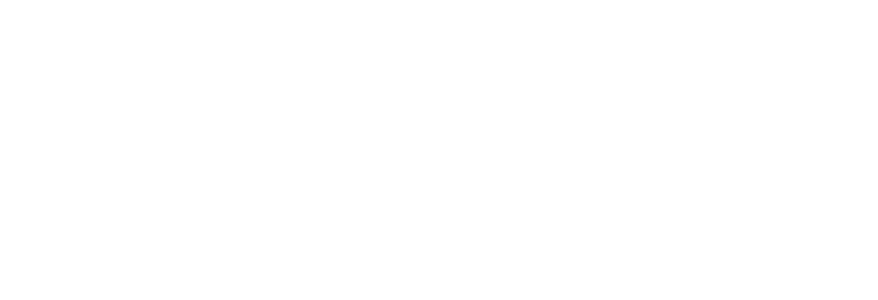
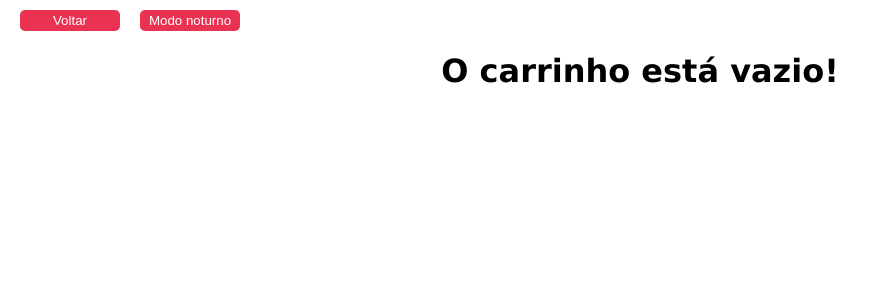
Before and after one commit to DanielHott/frontend-voll, a React (Create React App) app: page /carrinho in a window 1280 px wide. Before the commit this address had no page. Shown: the top 300 px of the page, without its empty margins (0-878 px from the left). Built offline with nearby package versions, Linux system fonts and the light colour scheme.

Commit message:
Atualizaçao: adicionando indentaçao e ocultar senha no login

```diff
--- a/src/App.js
+++ b/src/App.js
@@ -3,6 +3,7 @@ import { Route, Routes } from 'react-router-dom';
 import Login from './Login'
 import Products from './Products'
 import ControlArea from './ControlArea';
+import Carrinho from './Carrinho';
 import MyContextProvider from './context/myContext';
 
 function App() {
@@ -12,6 +13,7 @@ function App() {
           <Route path="/" element={ <Login /> } />
           <Route path="/products" element={ <Products /> } />
           <Route path="/admin" element={ <ControlArea /> } />
+          <Route path="/carrinho" element={ <Carrinho /> } />
         </Routes>
       </MyContextProvider>
 
--- /dev/null
+++ b/src/Carrinho.js
@@ -0,0 +1,84 @@
+import { useEffect, useState } from "react";
+import { useNavigate } from "react-router-dom";
+import { useInfo } from "./context/myContext";
+import { updateUser, findUser, changeBackground } from "./utils";
+
+function Carrinho() {
+  const navigate = useNavigate();
+  const { info, card, setCard } = useInfo();
+  const [coins, setCoins] = useState({ email: "", coins: "" });
+  const [mode, setMode] = useState(false);
+  const [loading, setLoading] = useState(true);
+
+  async function updateCoins(product) {
+    const actUser = await findUser({ email: info.email }).then((a) => a);
+    const newCoins = Number(actUser.coins) - Number(product.coins);
+    console.log(newCoins);
+    if (newCoins < 0)
+      return alert(
+        `Você não possui saldo para esta compra! Seu saldo: $${actUser.coins}`
+      );
+    setCoins({ ...coins, coins: newCoins });
+    await updateUser({ email: info.email, coins: newCoins });
+    alert(`Produto adquirido! Novo saldo: $${newCoins}`);
+  }
+
+  function removeCarrinho(product) {
+    const novoCard = card.filter((item) => item.index !== product.index);
+    setCard(novoCard);
+    if (novoCard.length === 0) setLoading(true);
+    alert(
+      `${product.name} foi removido! Você possui ${
+        card.length - 1
+      } produtos no carrinho`
+    );
+  }
+
+  useEffect(() => {
+    if (card.length > 0) setLoading(false);
+  }, []);
+
+  return (
+    <div className="Products">
+      <button className="button-back" onClick={() => navigate("/products")}>
+        Voltar
+      </button>
+      <button
+        className="button-back"
+        onClick={(e) => changeBackground(e.target, mode, setMode)}
+      >
+        Modo noturno
+      </button>
+      <div className="cards-area">
+        {!loading ? (
+          card.map((product) => {
+            return (
+              <div className="Card" key={product.name}>
+                <button
+                  className="button-back"
+                  onClick={() => removeCarrinho(product)}
+                >
+                  Remover
+                </button>
+                <img src={product.image} alt="product" width="200" />
+                <h2>{product.name}</h2>
+                <p>{product.description}</p>
+                <p>Valor: ${product.coins}</p>
+                <button
+                  className="button-back"
+                  onClick={() => updateCoins(product)}
+                >
+                  Comprar
+                </button>
+              </div>
+            );
+          })
+        ) : (
+          <h1 className="carrinho">O carrinho está vazio!</h1>
+        )}
+      </div>
+    </div>
+  );
+}
+
+export default Carrinho;
--- a/src/ControlArea.js
+++ b/src/ControlArea.js
@@ -26,6 +26,7 @@ async function findAUser(e) {
 }
 
 async function updateCoins(e) {
+  e.preventDefault();
   await updateUser(coins);
   findAUser(e);
   alert('Usuário atualizado!')
@@ -84,8 +85,10 @@ async function updateCoins(e) {
               <p>Usuário: { item.name }</p>
               <p>Saldo Atual: { item.coins }</p>
               Novo saldo: <br />
+              <form onClick={(e) => updateCoins(e)}>
               <input className="name-product" type="number" onChange={(e) => setCoins({ email: item.email, coins: e.target.value })} />
-              <button className="button-back" onClick={(e) => updateCoins(e)}>Alterar</button>
+              <button className="button-back">Alterar</button>
+              </form>
               </div>
             )
           }) : <p></p> }
--- a/src/Login.js
+++ b/src/Login.js
@@ -1,32 +1,62 @@
-import { useInfo } from './context/myContext';
-import { useNavigate } from 'react-router-dom'
-import { redirect } from './utils'
-import voll from './voll.png'
+import { useInfo } from "./context/myContext";
+import { useState } from "react";
+import { useNavigate } from "react-router-dom";
+import { redirect, changePassword } from "./utils";
+import voll from "./voll.png";
 
 function Login() {
   const navigate = useNavigate();
+  const [password, setPassword] = useState(true);
   const { info, setInfo } = useInfo();
 
   return (
     <div className="login">
-        <form className="form-login" onSubmit={ (e) => redirect(info, e, info, navigate) }>
-          <img src={voll}  alt="logo" width="310"/>
+      <form
+        className="form-login"
+        onSubmit={(e) => redirect(info, e, info, navigate)}
+      >
+        <img src={voll} alt="logo" width="310" />
         <br />
-          <label> Qual é o seu e-mail?
+        <label>
+          {" "}
+          Qual é o seu e-mail?
           <br />
-          <input className="input-login" type="email" placeholder="Email"
-          onChange={(a) => setInfo({...info, email: a.target.value })} required/>
+          <input
+            className="input-login"
+            type="email"
+            placeholder="Email"
+            onChange={(a) => setInfo({ ...info, email: a.target.value })}
+            required
+          />
         </label>
         <br />
-          <label> Informe sua senha.
+        <label>
+          {" "}
+          Informe sua senha.
           <br />
-          <input className="input-login" type="text" placeholder="Senha"
-          onChange={(a) => setInfo({...info, password: a.target.value })}  required/>
+          <input
+            className="input-login"
+            type="password"
+            id="password"
+            placeholder="Senha"
+            onChange={(a) => setInfo({ ...info, password: a.target.value })}
+            required
+          />
         </label>
         <br />
-          <button className="button-login" type="submit">Entrar</button>
+        <label className="password">
+          Visualizar senha:
+          <input
+            type="checkbox"
+            onChange={() => changePassword(password, setPassword)}
+          />
+        </label>
+        <br />
+        <button className="button-login" type="submit">
+          Entrar
+        </button>
       </form>
-        <h3 className="footer" >Desenvolvido por Daniel Hott</h3>
+      <h3 className="footer">Desenvolvido por Daniel Hott</h3>
     </div>
   );
 }
--- a/src/Products.js
+++ b/src/Products.js
@@ -1,73 +1,88 @@
-import { useEffect, useState } from 'react';
-import { useNavigate } from 'react-router-dom'
-import { useInfo } from './context/myContext';
-import { buscaUser, buscaProducts } from './utils'
+import { useEffect, useState } from "react";
+import { useNavigate } from "react-router-dom";
+import { useInfo } from "./context/myContext";
+import {
+  buscaUser,
+  buscaProducts,
+  changeBackground,
+  adcCarrinho,
+} from "./utils";
 
 function Products() {
   const navigate = useNavigate();
-    const { info } = useInfo();
-    const [ mode, setMode ] = useState(false);
-    const [ filesUser, setFilesUser ] = useState([]);
-    const [ products, setProducts ] = useState([]);
-    const [ loading, setLoading ] = useState(true);
+  const { info, card } = useInfo();
+  const [mode, setMode] = useState(false);
+  const [filesUser, setFilesUser] = useState([]);
+  const [products, setProducts] = useState([]);
+  const [loading, setLoading] = useState(true);
+
   async function getUserInfos() {
     await buscaUser(info).then((file) => setFilesUser([file]));
     await buscaProducts().then((file) => setProducts([file]));
     setLoading(false);
   }
   useEffect(() => {
-        getUserInfos()
-    }, [])
-
-function changeBackground(e) {
-        if (mode === false) {
-        document.body.style.backgroundColor = "black";
-        document.body.style.color = "white";
-        e.innerText= 'Modo Claro'
-        setMode(true);
-        }
-        if (mode === true) {
-          document.body.style.backgroundColor = "white";
-          document.body.style.color = "black";
-          e.innerText= 'Modo Escuro'
-          setMode(false);
-        }
-      }
+    getUserInfos();
+  }, []);
 
   return (
     <div className="Products">
       <header>
-            <button className="button-back" onClick={() => navigate('/')}>Sair</button>
-            <button className="button-back" onClick={(e) => changeBackground(e.target)}>Modo noturno</button>
-        {!loading ?  filesUser.map((item) => {
+        <button className="button-back" onClick={() => navigate("/")}>
+          Sair
+        </button>
+        <button
+          className="button-back"
+          onClick={(e) => changeBackground(e.target, mode, setMode)}
+        >
+          Modo noturno
+        </button>
+        <button className="button-back" onClick={(e) => navigate("/carrinho")}>
+          Carrinho
+        </button>
+        {!loading ? (
+          filesUser.map((item) => {
             return (
-                <div className="user-header"key="user-header">
-            <img src={ item.image } alt="logo-user" width="60" />
+              <div className="user-header" key="user-header">
+                <img src={item.image} alt="logo-user" width="60" />
                 <h2>{item.name}</h2>
-            <h2>{ item.email }</h2>
-            <h2 className="last-header">Saldo: ${ item.coins }</h2>
-            { item.name === 'Admin' && <button className="button-header" onClick={() => navigate('/admin')  } >
+                <h2>{item.email}</h2>
+                <h2 className="last-header">Saldo: ${item.coins}</h2>
+                {item.name === "Admin" && (
+                  <button
+                    className="button-header"
+                    onClick={() => navigate("/admin")}
+                  >
                     Área de Controle
-                </button> }
+                  </button>
+                )}
                 <div></div>
                 <div></div>
               </div>
-            )
-        }) : <p>Carregando</p> }
+            );
+          })
+        ) : (
+          <h1 className="loading">Carregando...</h1>
+        )}
       </header>
-        <div className="cards-area" >
-        {!loading &&  products[0].map((product) => {
+      <div className="cards-area">
+        {!loading &&
+          products[0].map((product) => {
             return (
-                <div className="Card" key={ product.name }>
-                <img src={ product.image } alt="product" width="200" />
-                <h2>{ product.name }</h2>
-                <p>{ product.description }</p>
-                <p>Valor: ${ product.coins }</p>
+              <div className="Card" key={product.name}>
+                <img src={product.image} alt="product" width="200" />
+                <h2>{product.name}</h2>
+                <p>{product.description}</p>
+                <p>Valor: ${product.coins}</p>
+                <button
+                  className="button-back"
+                  onClick={() => adcCarrinho(product, card)}
+                >
+                  Adicionar ao carrinho
+                </button>
               </div>
-            )
-        })
-
-        }
+            );
+          })}
       </div>
     </div>
   );
--- a/src/context/myContext.js
+++ b/src/context/myContext.js
@@ -5,14 +5,16 @@ export const MyContext = createContext();
 
 export default function MyContextProvider({ children }) {
     const [ info, setInfo ] = useState({ email: '', password: '' });
+    const [ card, setCard ] = useState([]);
     return <MyContext.Provider value={{
         info,
-        setInfo
+        setInfo,
+        card, setCard
     }}>{ children }</MyContext.Provider>
 }
 
 export function useInfo() {
     const context = useContext(MyContext)
-    const { info, setInfo } = context;
-    return { info, setInfo };
+    const { info, setInfo, card, setCard } = context;
+    return { info, setInfo, card, setCard  };
 }
--- a/src/index.css
+++ b/src/index.css
@@ -75,8 +75,19 @@ body {
   text-shadow: rgb(0, 0, 0) 2px 2px;
 }
 
+.loading {
+  display: flex;
+  justify-content:center;
+}
+
+.password {
+  opacity: 80%;
+  font-size: 15px;
+}
+
 .cards-area {
   display:flex;
+  justify-content:center;
   flex-wrap: wrap;
 }
 
@@ -186,6 +197,11 @@ body {
   transition: all 0.3s ease-out;
 }
 
+.carrinho {
+  display: flex;
+  justify-content:center;
+}
+
 code {
   font-family: source-code-pro, Menlo, Monaco, Consolas, 'Courier New',
     monospace;
--- a/src/utils.js
+++ b/src/utils.js
@@ -12,6 +12,34 @@ export const updateUser = (infos) => {
   const resultado = Axios.patch(urlUser, infos).then((resp) => resp.data);
   return resultado;
 };
+
+export function changePassword(password, setPassword) {
+  const pass = document.getElementById('password')
+  if (password) pass.type = 'text'
+  if (!password) pass.type = 'password'
+  password ? setPassword(false) : setPassword(true);
+}
+
+export function changeBackground(e, mode, setMode) {
+  if (mode === false) {
+  document.body.style.backgroundColor = "black";
+  document.body.style.color = "white";
+  e.innerText= 'Modo Claro'
+  setMode(true);
+  }
+  if (mode === true) {
+    document.body.style.backgroundColor = "white";
+    document.body.style.color = "black";
+    e.innerText= 'Modo Escuro'
+    setMode(false);
+  }
+}
+
+export function adcCarrinho(product, card) {
+  const newProduct =  { ...product, index: card.length}
+  card.push(newProduct);
+  alert(`${product.name} adicionado ao carrinho! Você possui ${card.length} produtos no carrinho`)
+}
 
 export const findUser = (infos) => {
   const resultado = Axios.post(urlOneUser, infos).then((resp) => {
```
Also changed, not shown: src/voll-icon.png (renamed from public/voll-icon.png). Lines whose indentation alone changed are shown as unchanged.
